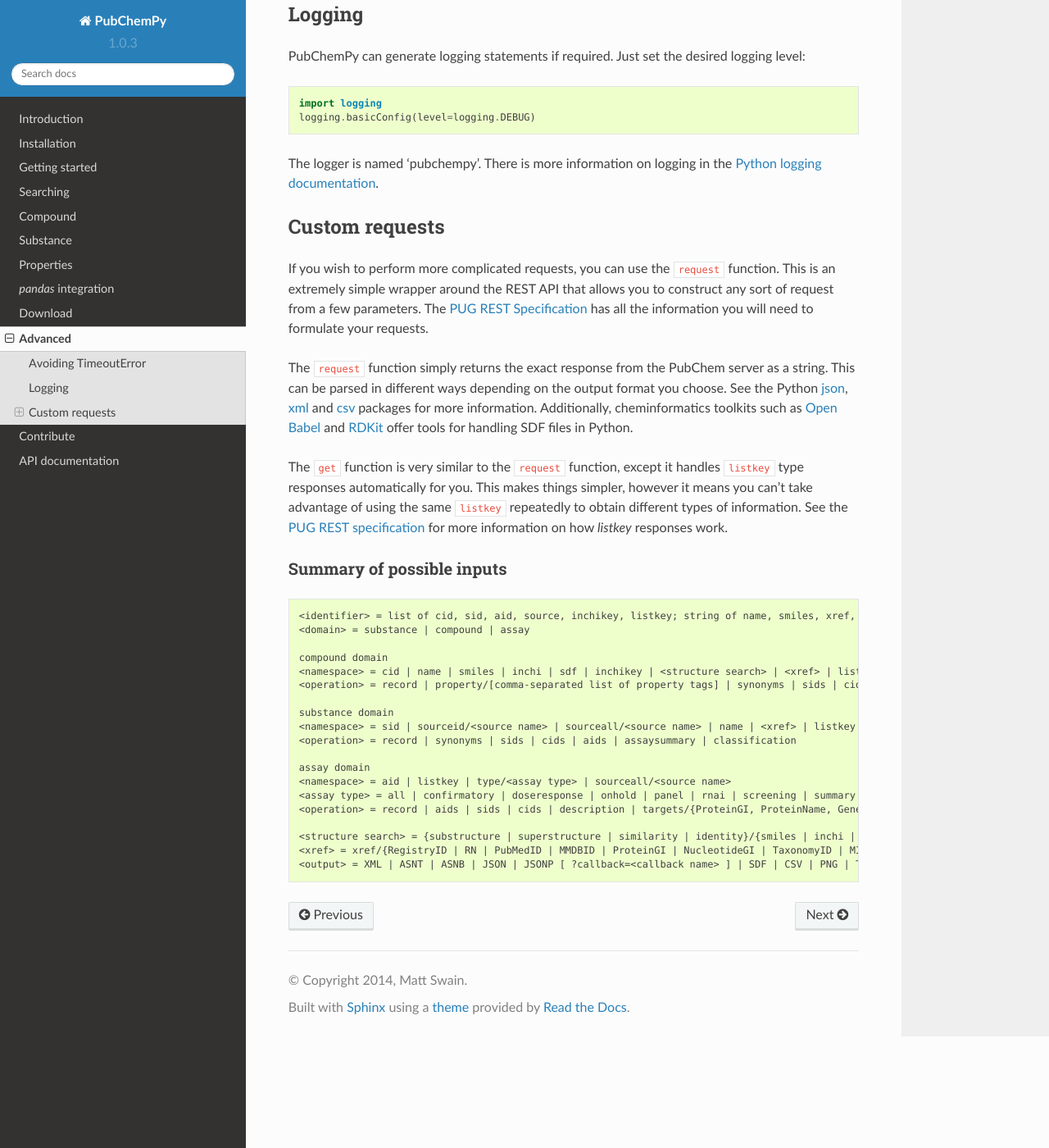
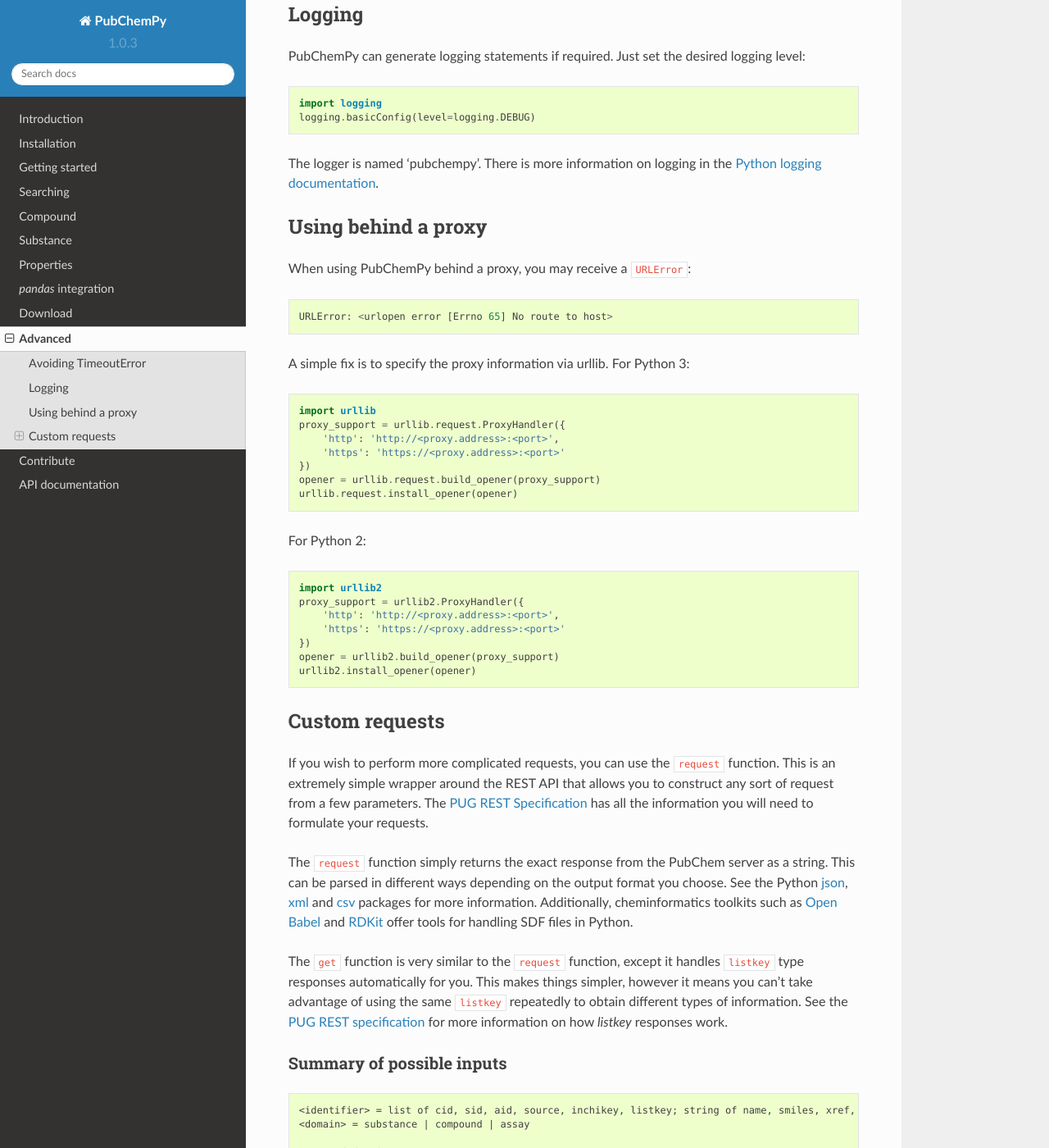
Before and after one commit to mcs07/PubChemPy, a Sphinx documentation site: the page built from docs/source/guide/advanced.rst, in a window 1280 px wide and 1400 px high, scrolled down 666 px. Shown: the whole window at 82% size. Built offline with Sphinx 7.4.7 and the Read the Docs theme 2.0.0, drawn with Linux system fonts in a browser that asks for light colours.

Commit message:
Add proxy help to docs - fixes #11

```diff
--- a/docs/source/guide/advanced.rst
+++ b/docs/source/guide/advanced.rst
@@ -35,6 +35,33 @@
     logging.basicConfig(level=logging.DEBUG)
 
 The logger is named 'pubchempy'. There is more information on logging in the `Python logging documentation`_.
+
+Using behind a proxy
+--------------------
+
+When using PubChemPy behind a proxy, you may receive a ``URLError``::
+
+    URLError: <urlopen error [Errno 65] No route to host>
+
+A simple fix is to specify the proxy information via urllib. For Python 3::
+
+    import urllib
+    proxy_support = urllib.request.ProxyHandler({
+        'http': 'http://<proxy.address>:<port>',
+        'https': 'https://<proxy.address>:<port>'
+    })
+    opener = urllib.request.build_opener(proxy_support)
+    urllib.request.install_opener(opener)
+
+For Python 2::
+
+    import urllib2
+    proxy_support = urllib2.ProxyHandler({
+        'http': 'http://<proxy.address>:<port>',
+        'https': 'https://<proxy.address>:<port>'
+    })
+    opener = urllib2.build_opener(proxy_support)
+    urllib2.install_opener(opener)
 
 Custom requests
 ---------------
```
